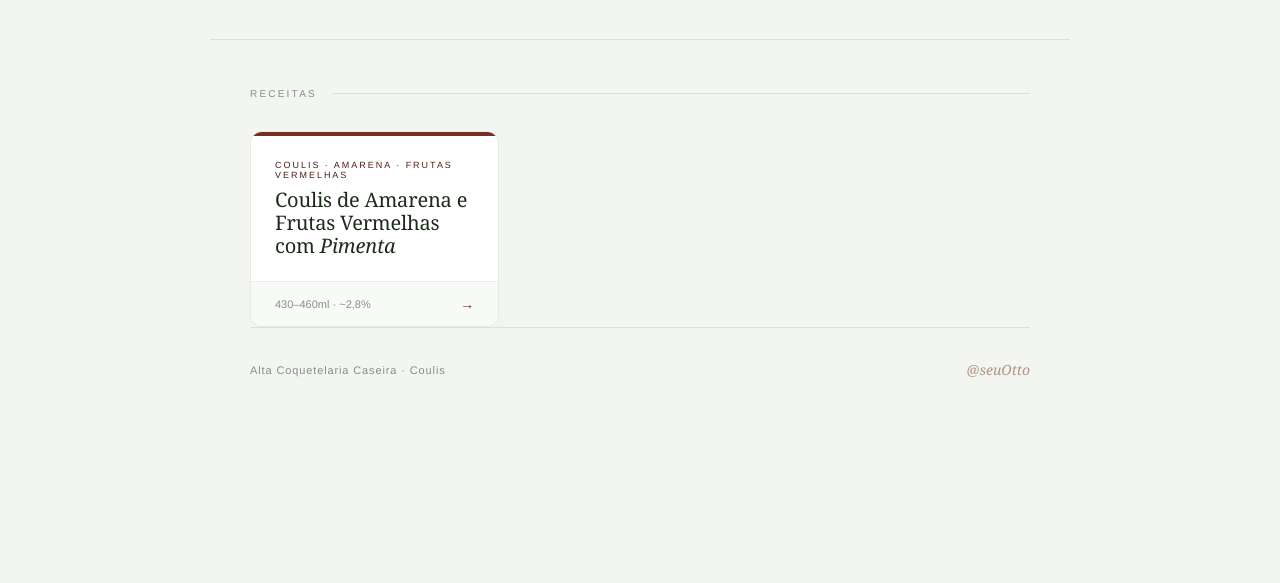
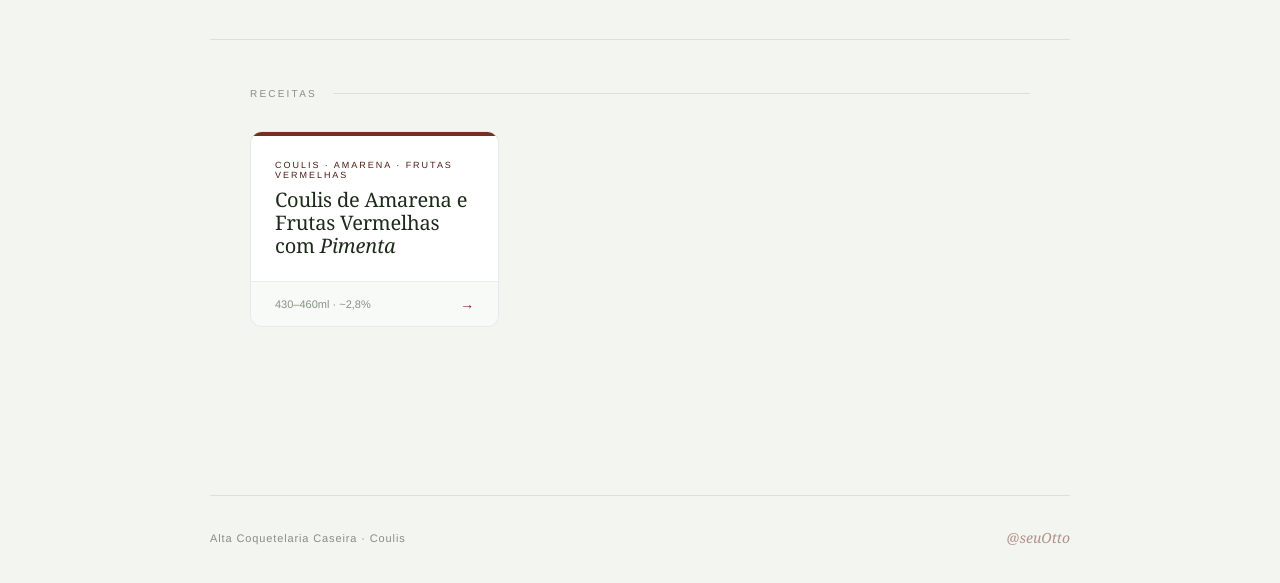
Before and after one commit to SeuOtto/portfolio-artesanal, a plain HTML site: page coulis/index.html in a window 1280 px wide. Shown: the part 213-796 px from the top of the page. Drawn offline with Linux system fonts and the light colour scheme; a web font is replaced by a local one.

Commit message:
footer fixo no rodape e espacamento corrigido

```diff
--- a/coulis/index.html
+++ b/coulis/index.html
@@ -190,7 +190,7 @@ nav {
 .grid-wrap {
   max-width: 860px;
   margin: 0 auto;
-  padding: 48px 40px 80px;
+  padding: 48px 40px 64px;
   animation: fadeUp 0.8s 0.1s ease both;
 }
 
@@ -428,6 +428,13 @@ nav {
 
 /* ── FOOTER ── */
 footer {
+  margin-top: auto;
+  padding: 0 40px 40px;
+}
+
+.footer-inner {
+  max-width: 860px;
+  margin: 0 auto;
   border-top: 1px solid var(--border-default);
   padding-top: 32px;
   display: flex;
@@ -456,7 +463,7 @@ footer {
 
 /* ── RESPONSIVE ── */
 @media (max-width: 640px) {
-  nav, .breadcrumb-wrap, .cat-header, .grid-wrap {
+  nav, .breadcrumb-wrap, .cat-header, .grid-wrap, footer {
     padding-left: 20px;
     padding-right: 20px;
   }
@@ -511,14 +518,16 @@ footer {
   <div class="grid" id="grid">
     <div class="loading-state">Carregando receitas…</div>
   </div>
-
-  <footer>
-    <span class="footer-text" id="footer-text">Alta Coquetelaria Caseira</span>
-    <span class="footer-sig">@seuOtto</span>
-  </footer>
 </div>
 
 </main>
+
+<footer>
+  <div class="footer-inner">
+    <span class="footer-text" id="footer-text">Alta Coquetelaria Caseira</span>
+    <span class="footer-sig">@seuOtto</span>
+  </div>
+</footer>
 
 <script>
 /* ============================================================
```
